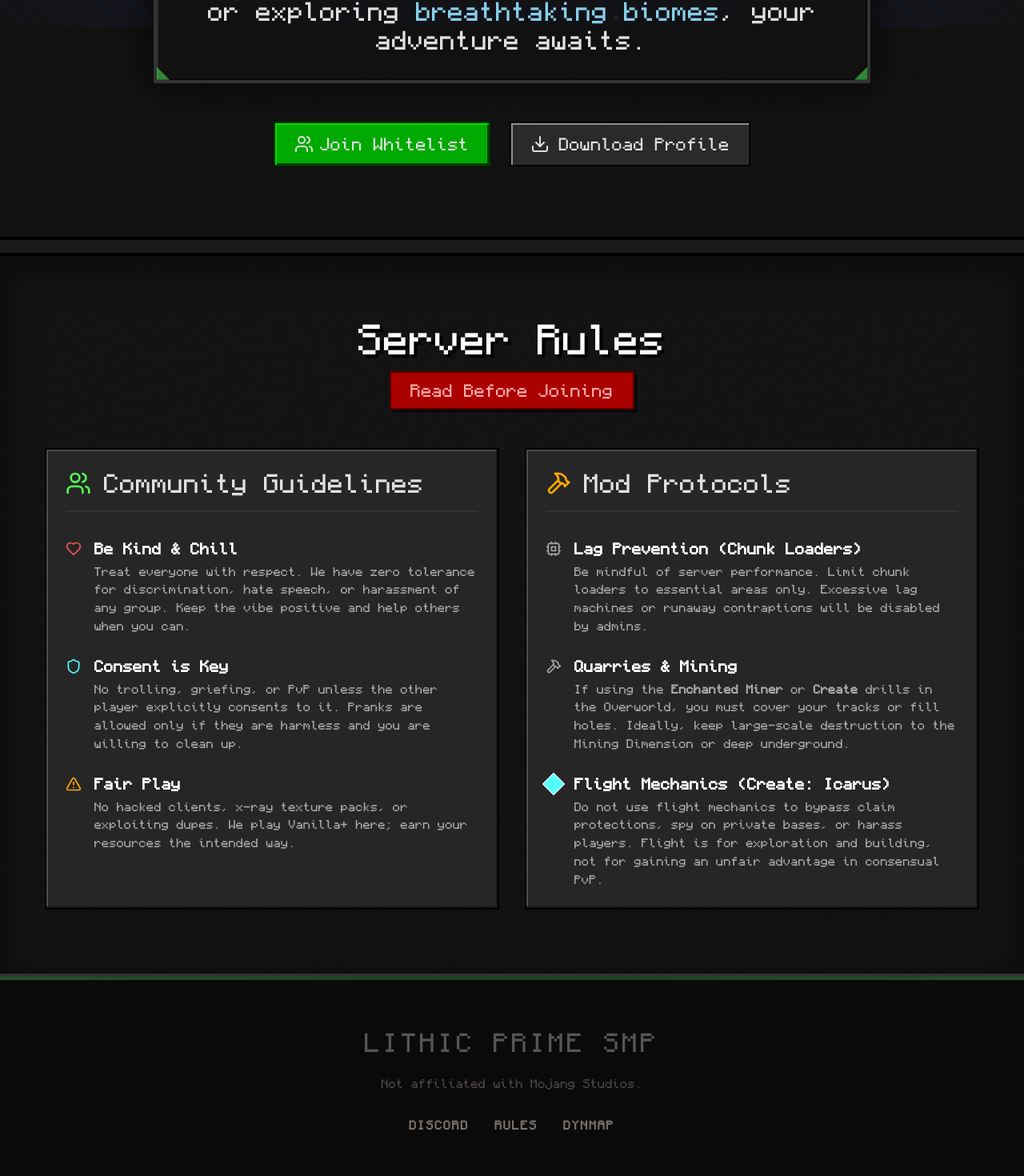
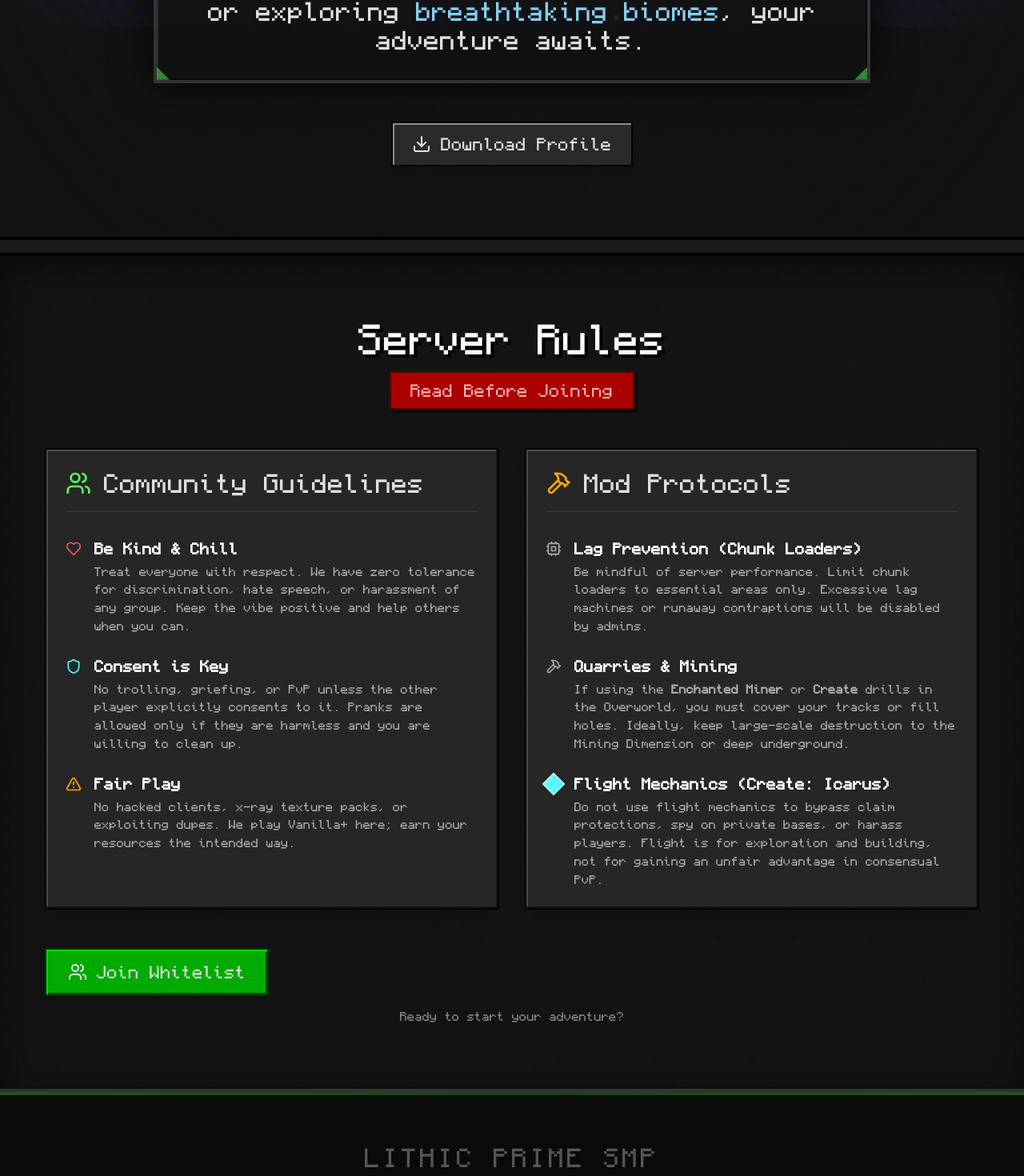
Before and after one commit to Llunarstack/Lithic_Prime_SMP, a React (Vite) app: page / in a window 1280 px wide. Shown: the part 766-2236 px from the top of the page at 80% size. Built offline with nearby package versions, Linux system fonts and the light colour scheme; no server answers.

Commit message:
Move Join Whitelist button below Server Rules section

```diff
--- a/App.tsx
+++ b/App.tsx
@@ -1,8 +1,12 @@
+import { useState } from 'react';
 import { Hero } from './components/Hero';
 import { RulesSection } from './components/RulesSection';
 import { CherryBlossomCursor } from './components/CherryBlossomCursor';
+import { WhitelistModal } from './components/WhitelistModal';
 
 export default function App() {
+  const [showWhitelistModal, setShowWhitelistModal] = useState(false);
+
   return (
     <div className="min-h-screen relative overflow-x-hidden">
       {/* Pixel Art Background */}
@@ -37,6 +41,7 @@ export default function App() {
 
       <div className="relative z-10">
         <CherryBlossomCursor />
+        <WhitelistModal isOpen={showWhitelistModal} onClose={() => setShowWhitelistModal(false)} />
         <Hero />
 
         {/* Texture Divider */}
@@ -45,7 +50,7 @@ export default function App() {
         </div>
 
         <main className="relative shadow-[inset_0_10px_50px_rgba(0,0,0,0.5)]">
-          <RulesSection />
+          <RulesSection onJoinWhitelist={() => setShowWhitelistModal(true)} />
         </main>
 
         <footer className="bg-[#0a0a0a] text-stone-500 py-16 text-center border-t-[4px] border-[#333] relative z-30 overflow-hidden">
--- a/components/Hero.tsx
+++ b/components/Hero.tsx
@@ -1,19 +1,16 @@
-import { memo, useState, useCallback } from 'react';
+import { memo, useState } from 'react';
 import { PixelButton } from './ui/PixelButton';
-import { Download, Users } from 'lucide-react';
-import { WhitelistModal } from './WhitelistModal';
+import { Download } from 'lucide-react';
 import { DownloadModal } from './DownloadModal';
 import { Lantern } from './Lantern';
 
 export const Hero = memo(() => {
-    const [showWhitelistModal, setShowWhitelistModal] = useState(false);
     const [showDownloadModal, setShowDownloadModal] = useState(false);
 
     return (
         <section className="relative min-h-[80vh] sm:min-h-[90vh] flex flex-col items-center justify-center p-4 sm:p-6 text-center overflow-hidden">
 
             <Lantern />
-            <WhitelistModal isOpen={showWhitelistModal} onClose={() => setShowWhitelistModal(false)} />
             <DownloadModal isOpen={showDownloadModal} onClose={() => setShowDownloadModal(false)} />
 
             {/* Dark Vignette Overlay */}
@@ -61,17 +58,6 @@ export const Hero = memo(() => {
                 </div>
 
                 <div className="flex flex-col sm:flex-row gap-4 sm:gap-6 mb-12 sm:mb-16 items-stretch sm:items-center w-full sm:w-auto px-2">
-
-                    {/* Join Whitelist Button - Prominent */}
-                    <PixelButton
-                        onClick={() => setShowWhitelistModal(true)}
-                        className="w-full sm:w-auto min-w-[200px] sm:min-w-[220px] transition-transform hover:-translate-y-1 flex items-center justify-center gap-2 !bg-[#00AA00] hover:!bg-[#00CC00] !border-[#003300] text-base sm:text-xl"
-                        style={{ boxShadow: 'inset 2px 2px 0 #00DD00, inset -2px -2px 0 #004400' }}
-                    >
-                         <Users size={20} className="sm:w-6 sm:h-6" />
-                         Join Whitelist
-                    </PixelButton>
-
                     <PixelButton
                         variant="secondary"
                         className="flex items-center justify-center gap-2 sm:gap-3 w-full sm:w-auto min-w-[200px] transition-transform hover:-translate-y-1 text-base sm:text-xl"
--- a/components/RulesSection.tsx
+++ b/components/RulesSection.tsx
@@ -1,8 +1,13 @@
 import { memo } from 'react';
 import { PixelCard } from './ui/PixelCard';
+import { PixelButton } from './ui/PixelButton';
 import { Heart, Shield, AlertTriangle, Users, Hammer, Cpu } from 'lucide-react';
 
-export const RulesSection = memo(() => {
+interface RulesSectionProps {
+    onJoinWhitelist: () => void;
+}
+
+export const RulesSection = memo<RulesSectionProps>(({ onJoinWhitelist }) => {
     return (
         <section id="rules" className="max-w-[1200px] mx-auto px-4 py-20 relative z-10">
             <div className="text-center mb-8 sm:mb-12">
@@ -95,6 +100,19 @@ export const RulesSection = memo(() => {
                     </ul>
                 </PixelCard>
             </div>
+
+            {/* Join Whitelist Button */}
+            <div className="mt-12 text-center">
+                <PixelButton
+                    onClick={onJoinWhitelist}
+                    className="min-w-[280px] transition-transform hover:-translate-y-1 flex items-center justify-center gap-3 !bg-[#00AA00] hover:!bg-[#00CC00] !border-[#003300] text-xl py-4"
+                    style={{ boxShadow: 'inset 2px 2px 0 #00DD00, inset -2px -2px 0 #004400' }}
+                >
+                    <Users size={24} />
+                    Join Whitelist
+                </PixelButton>
+                <p className="text-[#888] text-sm mt-4 font-pixel">Ready to start your adventure?</p>
+            </div>
         </section>
     );
 });
```
